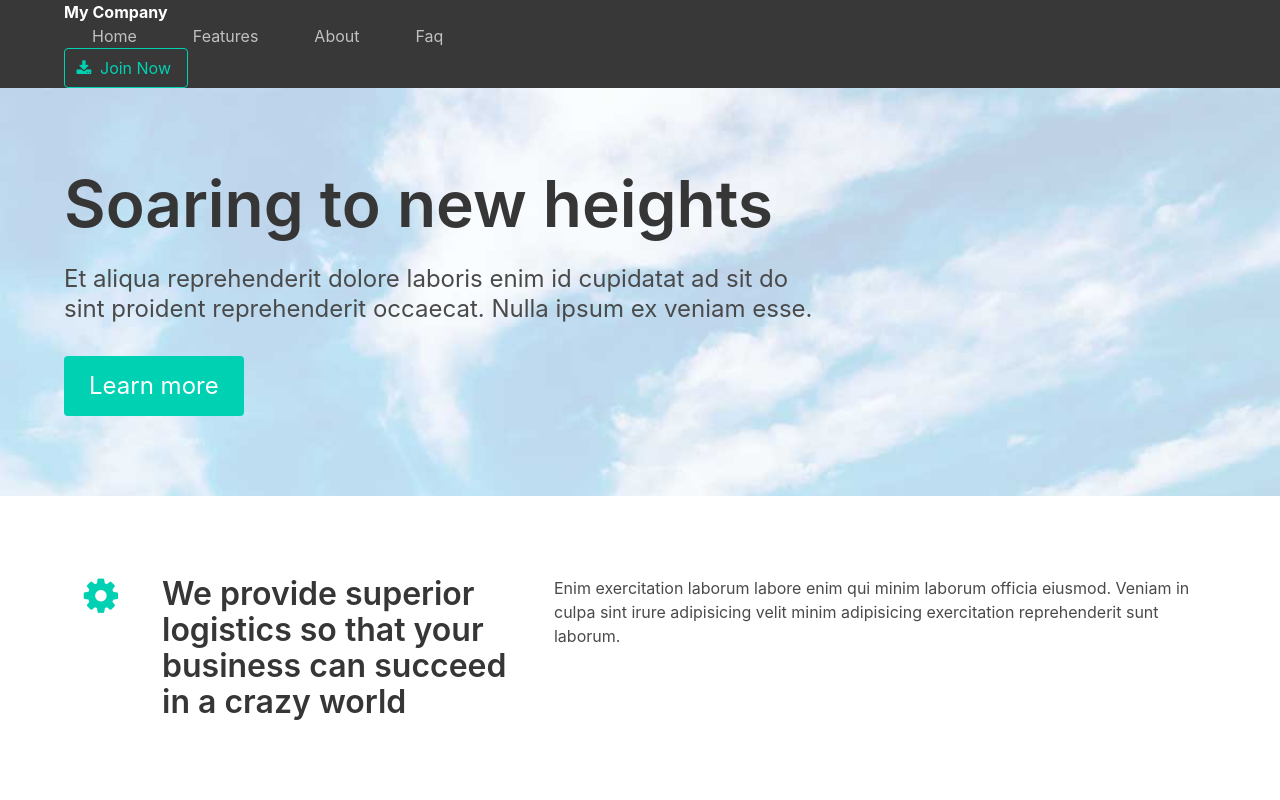
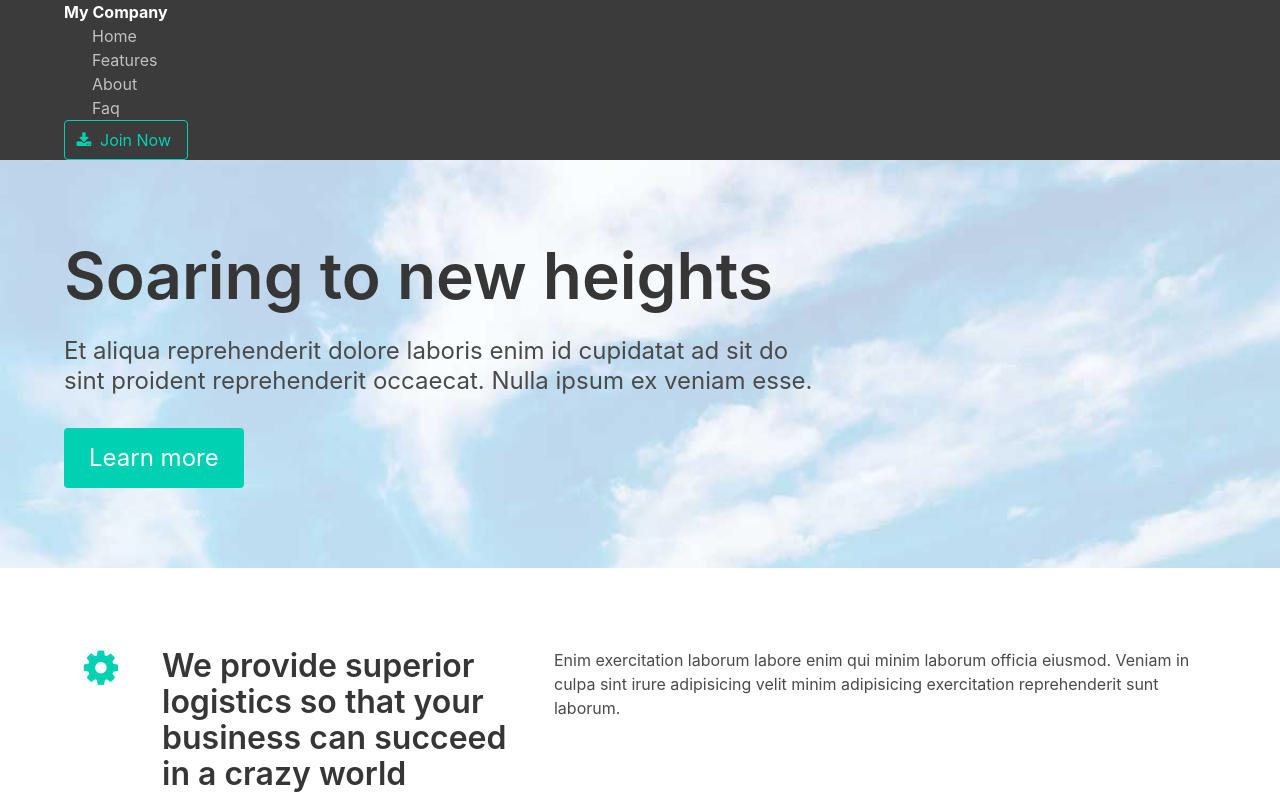
Before and after one commit to cesarfrick/react-angular-vue-by-example, a Vue app in the folder compare-vue/: page / in a window 1280 px wide. Shown: the top 800 px of the page. Built offline with nearby package versions, Linux system fonts and the light colour scheme.

Commit message:
[Header] Move the header to its own component

```diff
--- a/compare-vue/src/App.vue
+++ b/compare-vue/src/App.vue
@@ -1,39 +1,6 @@
 <template>
   <div id="app">
-    <div class="nav has-shadow">
-      <div class="container">
-        <div class="nav-left">
-          <a class="nav-item">My Company</a>
-        </div>
-
-        <span :class="['nav-toggle', { 'is-active': isActive }]"
-              @click="toggleNav"
-        >
-          <span></span>
-          <span></span>
-          <span></span>
-        </span>
-
-        <div :class="['nav-right', 'nav-menu', { 'is-active': isActive }]">
-          <router-link to="/" class="nav-item r-item">Home</router-link>
-          <router-link to="/faq" class="nav-item r-item">Features</router-link>
-          <router-link to="/faq" class="nav-item r-item">About</router-link>
-          <router-link to="/faq" class="nav-item r-item">Faq</router-link>
-
-          <div class="nav-item">
-            <p class="control">
-              <a class="button is-primary is-outlined">
-                <span class="icon">
-                  <i class="fa fa-download"></i>
-                </span>
-
-                <span>Join Now</span>
-              </a>
-            </p>
-          </div>
-        </div>
-      </div>
-    </div>
+    <v-header></v-header>
     <router-view></router-view>
 
     <footer class="footer is-primary">
@@ -53,52 +20,18 @@
 </template>
 
 <script>
+import Header from './components/Header';
+
 export default {
   name: 'app',
-  data() {
-    return { isActive: false };
-  },
-  methods: {
-    toggleNav() {
-      this.isActive = !this.isActive;
-    },
+  components: {
+    'v-header': Header,
   },
 };
 </script>
 
 <style lang="scss">
 @import "main.scss";
-
-.nav {
-  background-color: #383838;
-
-  a:hover {
-    color: gray;
-  }
-
-  &-left a{
-    color: #fff;
-    font-weight: bold;
-  }
-
-  .r-item {
-    color: #c1c1c1;
-    padding: .5rem 1.75rem;
-
-    @include mobile {
-      color: gray;
-      &:hover {
-        background-color: #f1f1f1;
-      }
-    }
-  }
-
-  &-toggle {
-    span {
-      background-color: #c1c1c1;
-    }
-  }
-}
 
 footer {
   background-color: $primary !important;
@@ -108,5 +41,4 @@ footer {
     margin-left: 20px;
   }
 }
-
 </style>
--- /dev/null
+++ b/compare-vue/src/components/Header.vue
@@ -0,0 +1,90 @@
+<template>
+  <header class="nav has-shadow">
+      <div class="container">
+        <div class="nav-left">
+          <router-link to="/" class="nav-item">My Company</router-link>
+        </div>
+
+        <span :class="['nav-toggle', { 'is-active': isActive }]"
+              @click="toggleNav"
+        >
+          <span></span>
+          <span></span>
+          <span></span>
+        </span>
+
+        <div :class="['nav-right', 'nav-menu', { 'is-active': isActive }]">
+          <nav v-for="(link, index) in routeLinks" :key="index">
+            <router-link :to="link.route" class="nav-item r-item">{{ link.text }}</router-link>
+          </nav>
+
+          <div class="nav-item">
+            <p class="control">
+              <a class="button is-primary is-outlined">
+                <span class="icon">
+                  <i class="fa fa-download"></i>
+                </span>
+
+                <span>Join Now</span>
+              </a>
+            </p>
+          </div>
+        </div>
+      </div>
+    </header>
+</template>
+
+<script>
+export default {
+  name: 'header',
+  data: () => ({
+    routeLinks: [
+      { route: '/', text: 'Home' },
+      { route: '/faq', text: 'Features' },
+      { route: '/faq', text: 'About' },
+      { route: '/faq', text: 'Faq' },
+    ],
+    isActive: false,
+  }),
+  methods: {
+    toggleNav() {
+      this.isActive = !this.isActive;
+    },
+  },
+};
+</script>
+
+<style lang="scss" scoped>
+@import '../main.scss';
+
+.nav {
+  background-color: #3b3b3b;
+
+  a:hover {
+    color: gray;
+  }
+
+  &-left a{
+    color: #fff;
+    font-weight: bold;
+  }
+
+  .r-item {
+    color: #c1c1c1;
+    padding: .5rem 1.75rem;
+
+    @include mobile {
+      color: gray;
+      &:hover {
+        background-color: #f1f1f1;
+      }
+    }
+  }
+
+  &-toggle {
+    span {
+      background-color: #c1c1c1;
+    }
+  }
+}
+</style>
```
